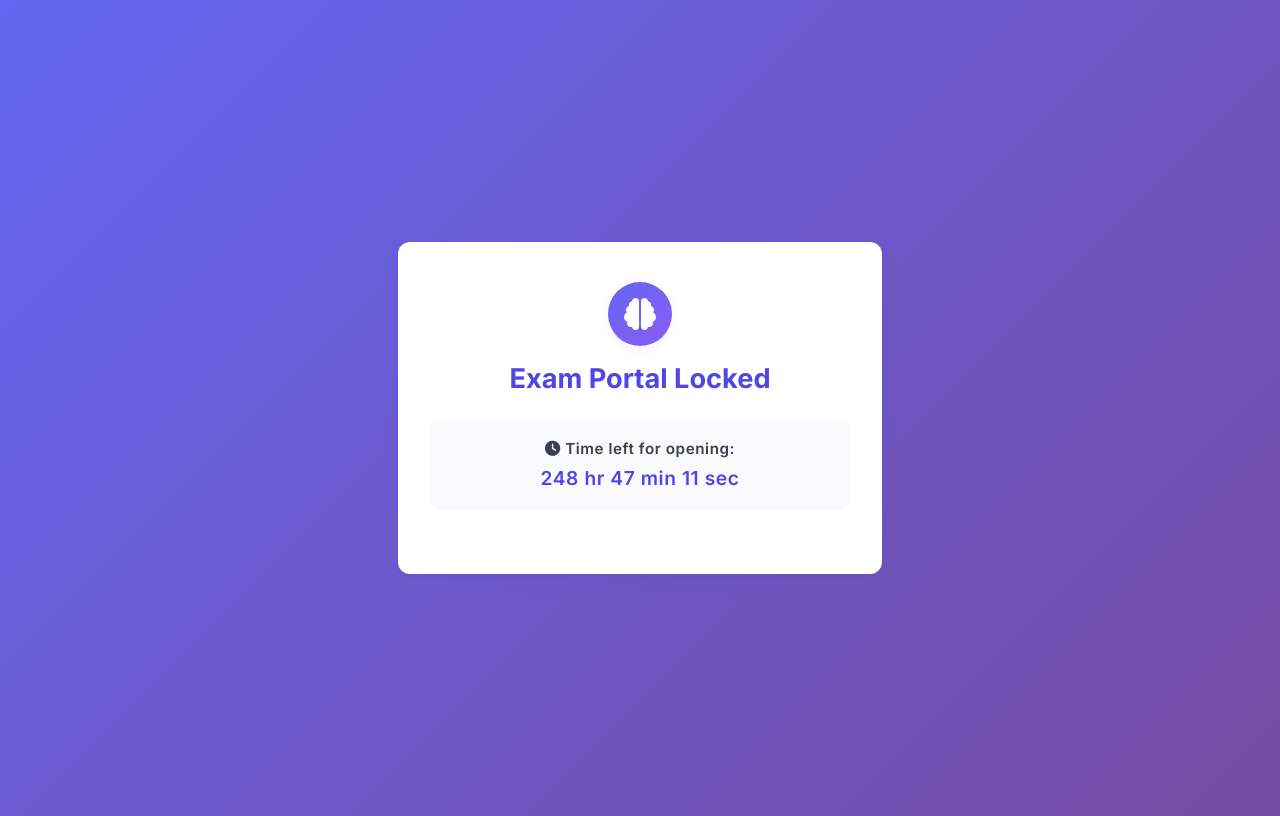
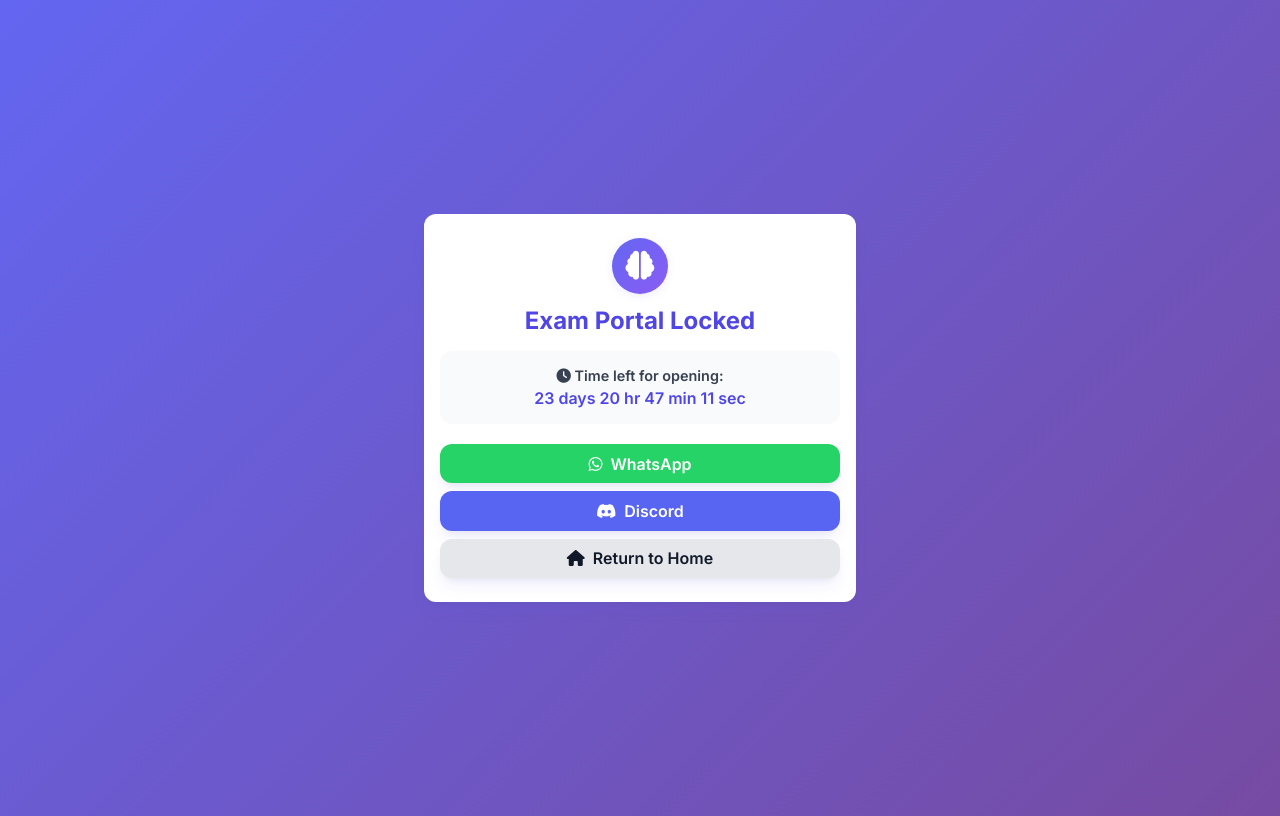
Before and after one commit to SagnikDey1503/synbio, a Node server app: page /login in a window 1280 px wide. Run offline with Node 20, Linux system fonts and the light colour scheme; data that the repository does not hold is empty; some libraries are stand-ins or nearby versions.

Commit message:
new changes

```diff
--- a/addAnnouncements.js
+++ b/addAnnouncements.js
@@ -23,7 +23,7 @@
       content: 'Round 1 is now live. Go to the contest page to begin.',
       type: 'correction', // 'general', 'correction', or 'urgent'
       isActive: true,
-      authorId: '685f95a92bf09279c08607ae' // ⚠️ Replace with a valid ObjectId from your User collection
+      authorId: '6861a9ffb04d9f8c48546938' // ⚠️ Replace with a valid ObjectId from your User collection
     };
 
     const newAnnouncement = new Announcement(announcementData);
--- a/server.js
+++ b/server.js
@@ -4,13 +4,14 @@
 const http = require('http');
 const socketIo = require('socket.io');
 const path = require('path');
+const Announcement = require('./models/Announcement'); // adjust path as needed
 const User = require('./models/User'); // adjust path as needed
 const Query = require('./models/Query'); // adjust path as needed
 const timeGateMiddleware = require('./middleware/time');
 const timeLockMiddleware = require('./middleware/timeGateMiddleware');
 const examMiddleware = require('./middleware/exam');
-const startTime = '2025-07-10T12:00:00+05:30';
-const endTime = '2025-07-10T18:00:59+05:30';
+const startTime = '2025-07-24T00:00:00+05:30';
+const endTime = '2025-07-25T00:00:00+05:30';
 const end = new Date(endTime); // convert to Date object
 require('dotenv').config();
 // const unlockTime = '2025-06-29T19:35:00+05:30';
@@ -78,7 +79,15 @@
        res.render('login_land', { endTime: end.toISOString() }); // ← IMPORTANT
 
 });
-
+app.get('/ann', async (req, res) => {
+  try {
+    const announcements = await Announcement.find({ isActive: true }).sort({ createdAt: -1 });
+    res.render('ann', { announcements });
+  } catch (err) {
+    console.error('Error loading announcements:', err);
+    res.status(500).send('Something went wrong.');
+  }
+});
 
 // Public leaderboard page
 app.get('/public_leaderboard', async (req, res) => {
@@ -92,31 +101,38 @@
 
 
 app.post('/signup', async (req, res) => {
-  // Destructure the new fields from the request body
-  const { username, password, fullName, category } = req.body;
+  const { username, password, fullName, category, email } = req.body;
 
   try {
-    // Check if the username already exists
-    const existingUser = await User.findOne({ username });
+    // Check if username or email already exists
+    const existingUser = await User.findOne({ $or: [{ username }, { email }] });
+
     if (existingUser) {
-      return res.render('signiup_land', { error: 'Username already taken. Please choose another one.', success: null });
+      const errorMsg = existingUser.username === username
+        ? 'Username already taken. Please choose another one.'
+        : 'Email already registered. Try logging in.';
+      return res.render('signiup_land', { error: errorMsg, success: null });
     }
 
-    // Create a new user with fullName and category
+    // Create new user
     const newUser = new User({
       username,
-      password,      // Will be hashed by the pre-save hook
-      fullName,      // Use fullName instead of teamName
-      category       // Store the selected category
+      password,      // Will be hashed via pre-save hook
+      fullName,
+      category,
+      email
     });
 
     await newUser.save();
 
     res.render('signiup_land', { error: null, success: "Registered successfully! Continue to Login" });
+
   } catch (err) {
+    console.error('Signup error:', err);
     res.render('signiup_land', { error: err.message, success: null });
   }
 });
+
 
 // At the top of server.js
 
--- a/views/locked.ejs
+++ b/views/locked.ejs
@@ -4,7 +4,6 @@
   <meta charset="UTF-8">
   <title>QUIZZICLES Portal Locked</title>
   <meta name="viewport" content="width=device-width, initial-scale=1.0">
-  <!-- Use Inter font and FontAwesome for icons -->
   <link href="https://fonts.googleapis.com/css2?family=Inter:wght@400;600;700&display=swap" rel="stylesheet">
   <link rel="stylesheet" href="https://cdnjs.cloudflare.com/ajax/libs/font-awesome/6.4.0/css/all.min.css">
   <style>
@@ -29,6 +28,8 @@
       font-family: 'Inter', sans-serif;
       background: linear-gradient(135deg, #6366f1 0%, #764ba2 100%);
       min-height: 100vh;
+      margin: 0;
+      padding: 0.5rem;
       display: flex;
       align-items: center;
       justify-content: center;
@@ -38,99 +39,104 @@
       background: var(--white);
       border-radius: var(--radius-lg);
       box-shadow: var(--shadow-lg);
-      padding: 2.5rem 2rem;
-      max-width: 420px;
+      padding: 1.5rem 1rem;
+      max-width: 400px;
       width: 100%;
       text-align: center;
-      position: relative;
     }
     .logo {
       background: linear-gradient(135deg, #6366f1 0%, #8b5cf6 100%);
       border-radius: 50%;
-      width: 64px;
-      height: 64px;
+      width: 56px;
+      height: 56px;
       display: flex;
       align-items: center;
       justify-content: center;
-      margin: 0 auto 1rem auto;
+      margin: 0 auto 0.75rem;
       box-shadow: 0 2px 8px rgba(99,102,241,0.12);
     }
     .logo i {
       color: #fff;
-      font-size: 2rem;
+      font-size: 1.8rem;
     }
     .locked-title {
-      font-size: 1.7rem;
+      font-size: 1.5rem;
       font-weight: 700;
       color: var(--primary-dark);
       margin-bottom: 0.5rem;
     }
     .locked-msg {
       color: var(--gray-700);
-      font-size: 1.1rem;
-      margin-bottom: 1.5rem;
+      font-size: 1rem;
+      margin-bottom: 1rem;
     }
     .countdown-block {
-      margin: 1.5rem 0;
       background: var(--gray-50);
       border-radius: var(--radius-lg);
-      padding: 1.25rem 1rem;
+      padding: 1rem;
       font-weight: 600;
-      font-size: 1.2rem;
+      font-size: 1rem;
       color: var(--primary-dark);
-      letter-spacing: 0.03em;
-      display: flex;
-      flex-direction: column;
-      align-items: center;
+      margin-bottom: 1.25rem;
     }
     .countdown-label {
-      font-size: 0.95rem;
+      font-size: 0.9rem;
       color: var(--gray-700);
-      margin-bottom: 0.5rem;
-    }
-    .announcements-section {
-      margin-top: 2rem;
-      text-align: left;
+      margin-bottom: 0.25rem;
+      display: block;
     }
     .announcements-title {
       font-weight: 600;
       color: var(--primary);
-      margin-bottom: 0.75rem;
-      font-size: 1.1rem;
+      font-size: 1rem;
       display: flex;
       align-items: center;
-      gap: 0.5rem;
+      gap: 0.4rem;
+      margin-bottom: 0.5rem;
     }
     .announcement-card {
       background: var(--gray-100);
       border-left: 4px solid var(--primary);
       border-radius: var(--radius-lg);
-      padding: 1rem 1rem 0.75rem 1rem;
-      margin-bottom: 1rem;
-      box-shadow: 0 1px 4px rgba(99,102,241,0.04);
+      padding: 0.75rem;
+      margin-bottom: 0.75rem;
     }
-    .announcement-card.urgent { border-left-color: var(--error);}
-    .announcement-card.correction { border-left-color: var(--warning);}
+    .announcement-card.urgent { border-left-color: var(--error); }
+    .announcement-card.correction { border-left-color: var(--warning); }
     .announcement-title {
       font-weight: 600;
-      color: var(--gray-900);
+      font-size: 0.98rem;
       margin-bottom: 0.25rem;
-      font-size: 1.05rem;
     }
     .announcement-content {
+      font-size: 0.92rem;
       color: var(--gray-700);
-      margin-bottom: 0.35rem;
-      font-size: 0.98rem;
     }
     .announcement-meta {
-      font-size: 0.85rem;
+      font-size: 0.8rem;
       color: var(--gray-500);
-      margin-bottom: 0;
+      margin-top: 0.25rem;
     }
-    @media (max-width: 520px) {
-      .locked-container { padding: 1.2rem 0.5rem; }
-      .countdown-block { font-size: 1rem; }
+    .link-buttons {
+      margin-top: 1rem;
+      display: flex;
+      flex-direction: column;
+      gap: 0.5rem;
     }
+    .link-buttons a {
+      padding: 0.6rem;
+      border-radius: var(--radius-lg);
+      font-weight: 600;
+      text-decoration: none;
+      display: flex;
+      align-items: center;
+      justify-content: center;
+      gap: 0.5rem;
+      box-shadow: var(--shadow-lg);
+    }
+    .btn-whatsapp { background-color: #25D366; color: white; }
+    .btn-discord { background-color: #5865F2; color: white; }
+    .btn-home { background-color: var(--gray-200); color: var(--gray-900); }
   </style>
 </head>
 <body>
@@ -139,16 +145,16 @@
       <i class="fas fa-brain"></i>
     </div>
     <div class="locked-title">Exam Portal Locked</div>
-    <div class="locked-msg">
-      <%= message %>
-    </div>
+    <div class="locked-msg"><%= message %></div>
+
     <div class="countdown-block">
       <span class="countdown-label"><i class="fas fa-clock"></i> Time left for opening:</span>
       <span id="countdown">Calculating...</span>
     </div>
+
     <% if (announcements && announcements.length > 0) { %>
       <div class="announcements-section">
-        <div class="announcements-title"><i class="fas fa-bullhorn"></i> Latest Announcements</div>
+        <div class="announcements-title"><i class="fas fa-bullhorn"></i> Announcements</div>
         <% announcements.forEach(a => { %>
           <div class="announcement-card <%= a.type %>">
             <div class="announcement-title"><%= a.title %></div>
@@ -158,11 +164,24 @@
         <% }) %>
       </div>
     <% } %>
+
+    <div class="link-buttons">
+      <a href="https://chat.whatsapp.com/YOUR_GROUP_INVITE_CODE" target="_blank" class="btn-whatsapp">
+        <i class="fab fa-whatsapp"></i> WhatsApp
+      </a>
+      <a href="https://discord.gg/YOUR_DISCORD_INVITE_CODE" target="_blank" class="btn-discord">
+        <i class="fab fa-discord"></i> Discord
+      </a>
+      <a href="/" class="btn-home">
+        <i class="fas fa-home"></i> Return to Home
+      </a>
+    </div>
   </div>
+
   <script>
-    // Unlock time is passed as ISO string
     const unlockTime = new Date("<%= unlockTimeISO %>");
     const countdownEl = document.getElementById('countdown');
+
     function updateCountdown() {
       const now = new Date();
       const diff = unlockTime - now;
@@ -170,11 +189,21 @@
         countdownEl.innerText = "Portal is opening... Please refresh.";
         return;
       }
-      const hours = Math.floor(diff / (1000 * 60 * 60));
-      const minutes = Math.floor((diff % (1000 * 60 * 60)) / (1000 * 60));
-      const seconds = Math.floor((diff % (1000 * 60)) / 1000);
-      countdownEl.innerText = `${hours} hr ${minutes} min ${seconds} sec`;
+
+      const totalSeconds = Math.floor(diff / 1000);
+      const days = Math.floor(totalSeconds / (3600 * 24));
+      const hours = Math.floor((totalSeconds % (3600 * 24)) / 3600);
+      const minutes = Math.floor((totalSeconds % 3600) / 60);
+      const seconds = totalSeconds % 60;
+
+      let countdownText = '';
+      if (days > 0) {
+        countdownText += `${days} day${days > 1 ? 's' : ''} `;
+      }
+      countdownText += `${hours} hr ${minutes} min ${seconds} sec`;
+      countdownEl.innerText = countdownText;
     }
+
     updateCountdown();
     setInterval(updateCountdown, 1000);
   </script>
--- a/views/login_land.ejs
+++ b/views/login_land.ejs
@@ -302,7 +302,7 @@
     </div>
 
     <div class="question-paper-container">
-        <iframe src="/papers/week6.pdf" width="100%" height="600px" style="border: 1px solid #ccc; border-radius: 8px;"></iframe>
+        <iframe src="/papers/exam.pdf" width="100%" height="600px" style="border: 1px solid #ccc; border-radius: 8px;"></iframe>
 
         <div style="margin-top: 1rem; text-align: center;">
             <a href="/papers/week6.pdf" download class="external-link">
```
Also changed, not shown: models/User.js (+9 -2 lines), public/style.css (+40 -7 lines), views/ann.ejs (added, +125 -0 lines), views/index.ejs (+45 -12 lines), views/signiup_land.ejs (+17 -8 lines), 2 other files.
